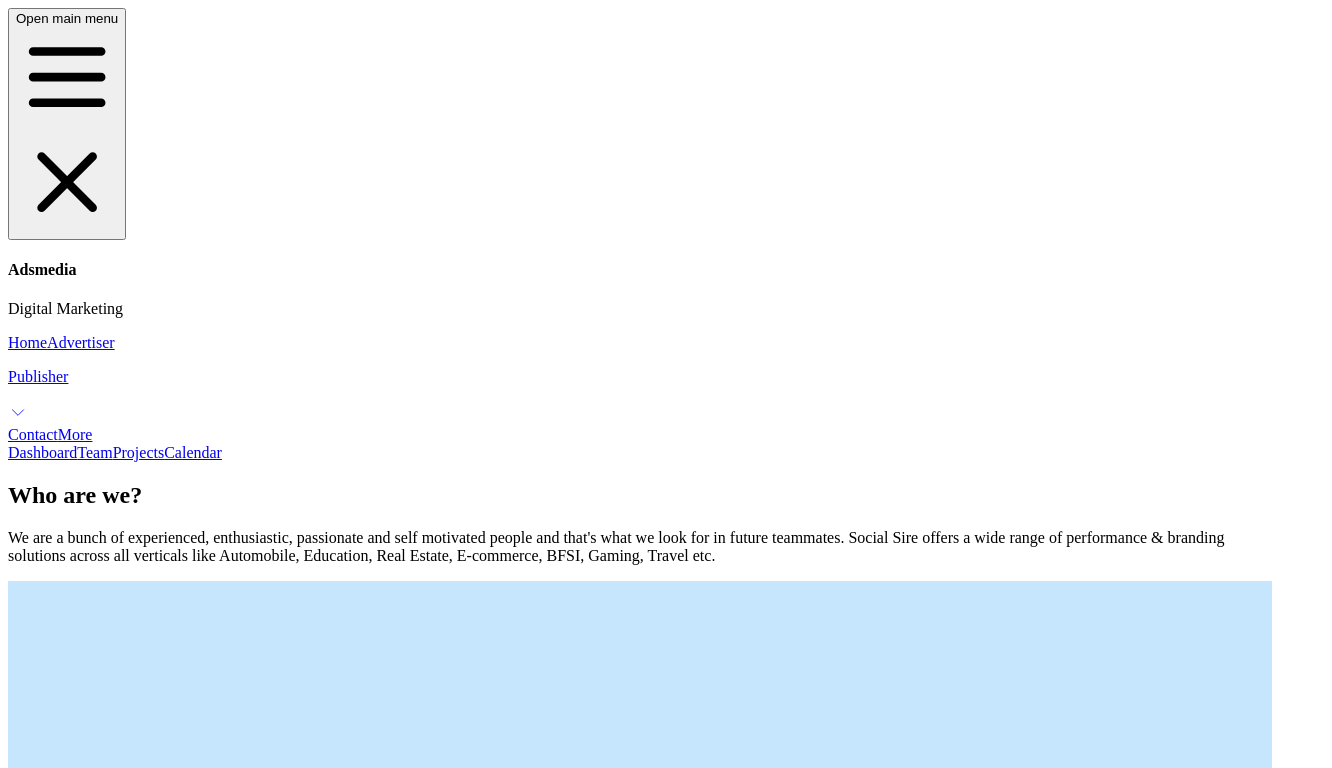
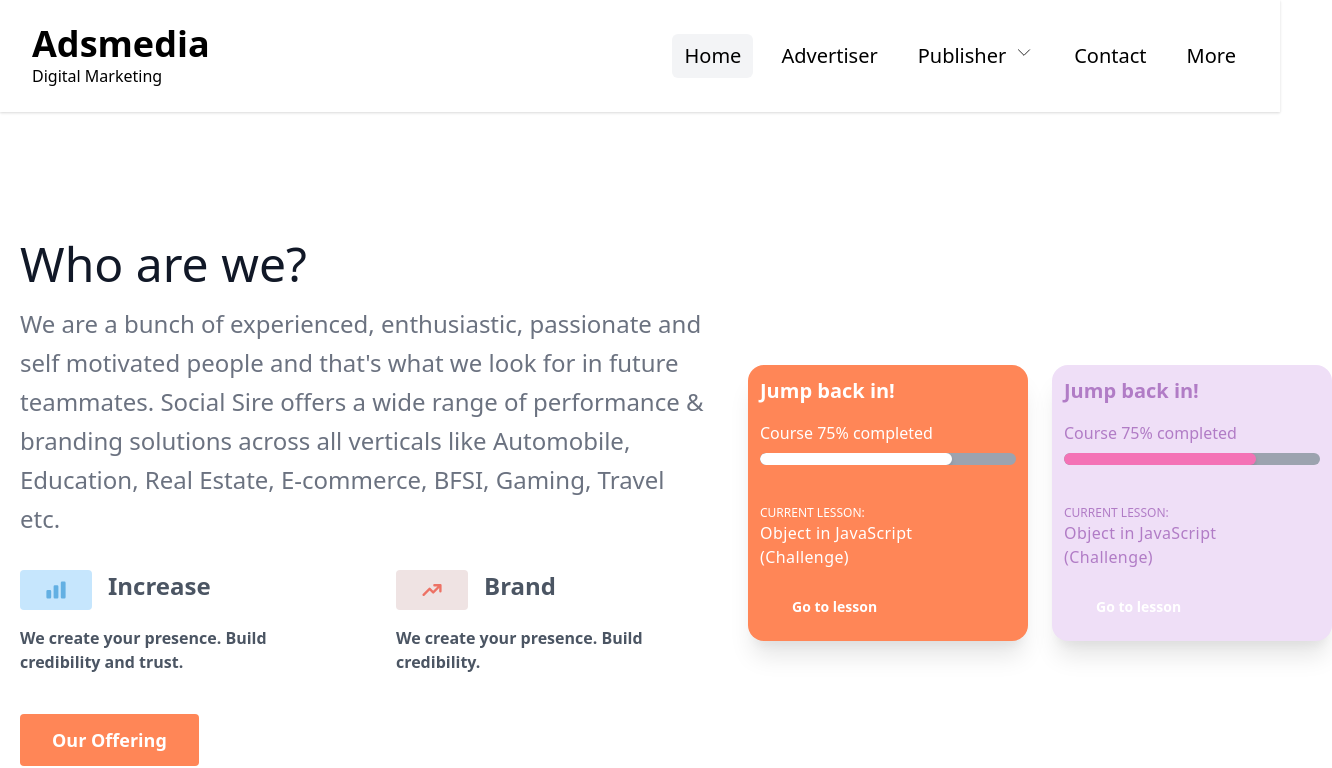
Before and after one commit to velomad/adsmedia, a Vue app: page / in a window 1280 px wide. Shown: the top 768 px of the page, 1332 px wide, since content can reach past the window. Built offline with nearby package versions, Linux system fonts and the light colour scheme.

Commit message:
bug dfix

```diff
--- a/public/index.html
+++ b/public/index.html
@@ -3,6 +3,7 @@
   <head>
     <meta charset="utf-8">
     <meta http-equiv="X-UA-Compatible" content="IE=edge">
+    <link href="https://unpkg.com/tailwindcss@^2/dist/tailwind.min.css" rel="stylesheet">
     <meta name="viewport" content="width=device-width,initial-scale=1.0">
     <link rel="icon" href="<%= BASE_URL %>favicon.ico">
     <title><%= htmlWebpackPlugin.options.title %></title>
--- a/src/main.js
+++ b/src/main.js
@@ -5,13 +5,4 @@ import router from "./router/";
 import VueScrollTo from "vue-scrollto";
 Vue.use(VueScrollTo);
 
-new Vue({
-	el: "#app",
-	router,
-	template: "<App/>",
-	components: { App },
-});
-
-// createApp(App)
-// 	.use(router)
-// 	.mount("#app");
+new Vue({ el: "#app", router, render: (h) => h(App) });
--- a/src/views/Home.vue
+++ b/src/views/Home.vue
@@ -1,10 +1,12 @@
 <template>
+  <div>
     <div class="space-y-8">
       <HomeScreen />
       <AboutScreen />
       <ServicesScreen />
       <Skills />
       <ContactUs />
+    </div>
   </div>
 </template>
 
```
Also changed, not shown: src/router/index.js (+2 -21 lines). Lines whose indentation alone changed are shown as unchanged.
